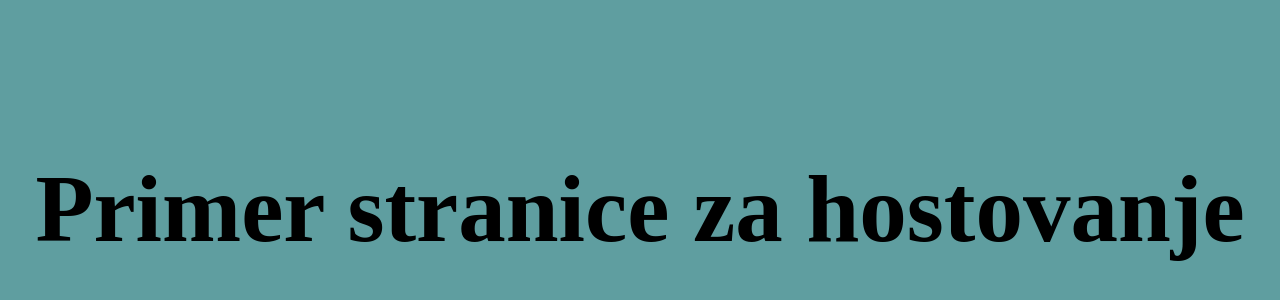
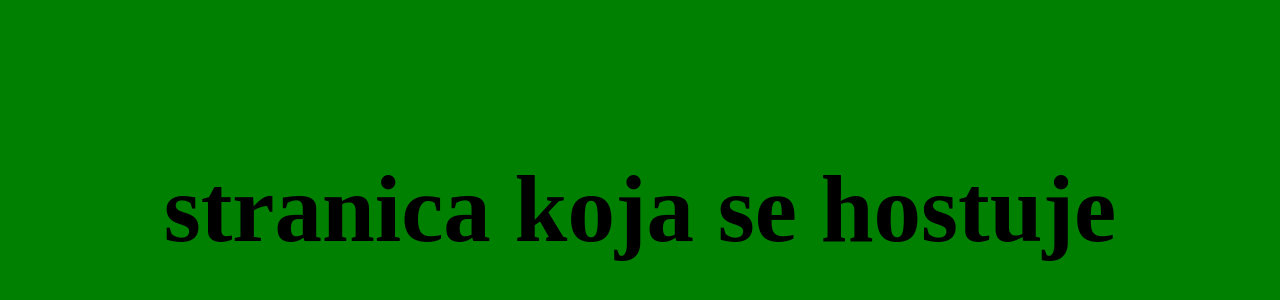
Before and after one commit to ig24361/primersajta, a plain HTML site: page index.html in a window 1280 px wide. Shown: the part 46-346 px from the top of the page. Drawn offline with Linux system fonts and the light colour scheme.

Commit message:
Add files via upload

```diff
--- a/index.html
+++ b/index.html
@@ -5,7 +5,7 @@
     <title>Stranica</title>
     <style>
         body {
-            background-color: cadetblue;
+            background-color: green;
         }
 
         p {
@@ -17,6 +17,6 @@
     </style>
 </head>
 <body>
-    <p>Primer stranice za hostovanje</p>
+    <p>stranica koja se hostuje</p>
 </body>
 </html>
```
